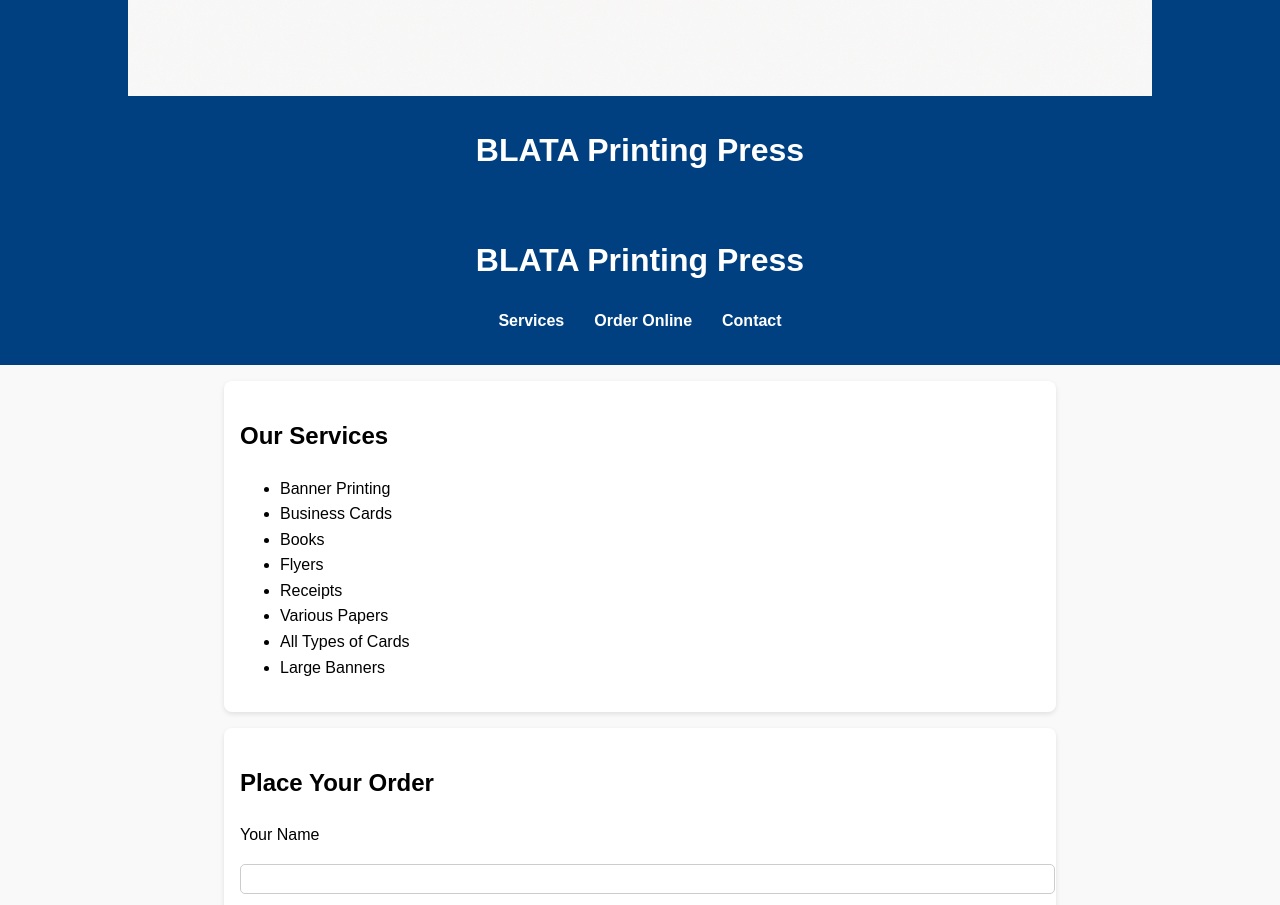
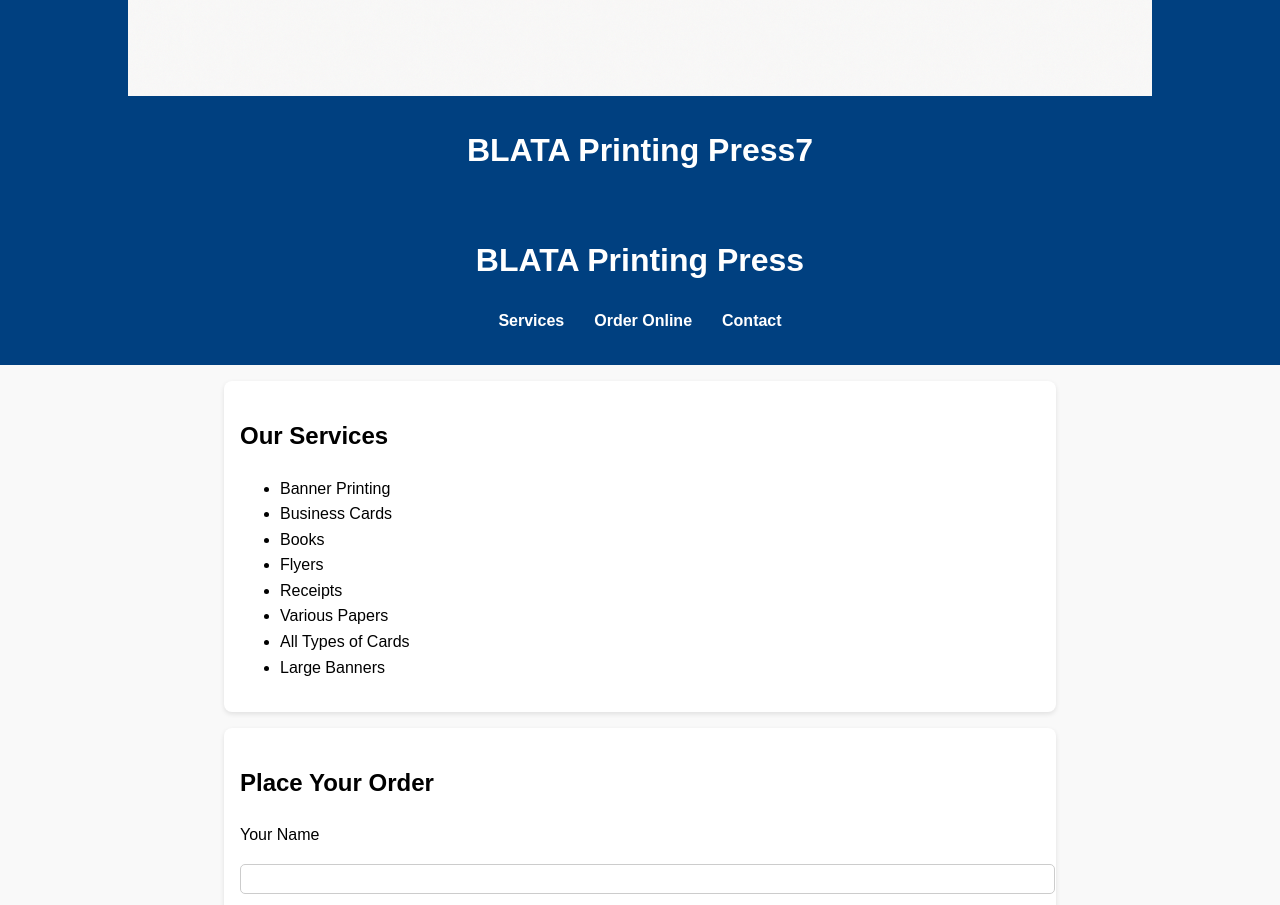
Before and after one commit to teklusha/blata-website7, a plain HTML site: page index.html in a window 1280 px wide. Shown: the part 960-1865 px from the top of the page. Drawn offline with Linux system fonts and the light colour scheme.

Commit message:
Update index.html

```diff
--- a/index.html
+++ b/index.html
@@ -74,7 +74,7 @@
   <header>
    <header>
   <img src="b.png" alt="BLATA Logo" />
-  <h1>BLATA Printing Press</h1>
+  <h1>BLATA Printing Press7</h1>
 </header>
 
     <h1>BLATA Printing Press</h1>
```
